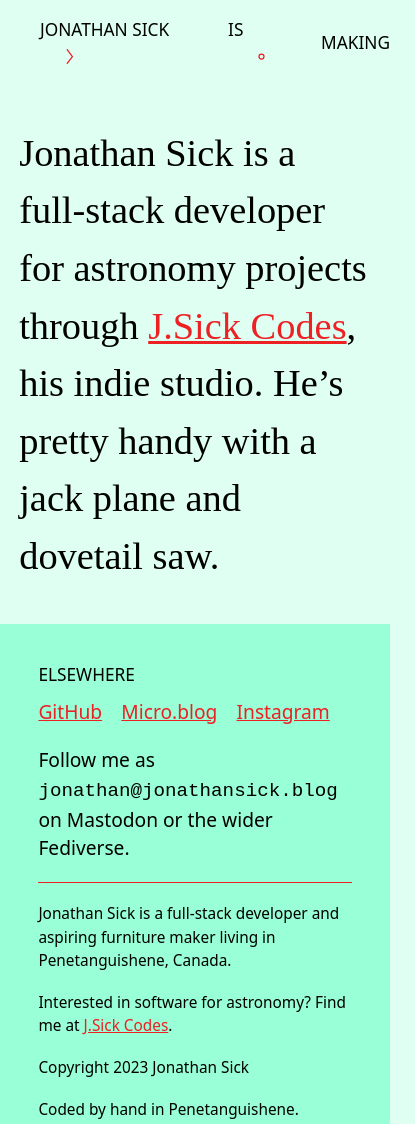
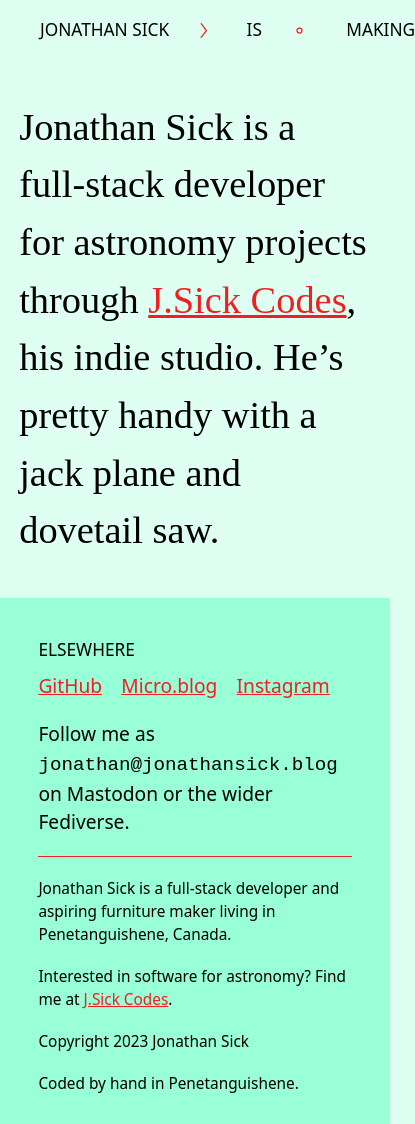
Before and after one commit to jonathansick/jonathansick.ca, an Astro site: page / in a window 390 px wide. Shown: the top 1124 px of the page, 415 px wide, since content can reach past the window. Built offline with nearby package versions, Linux system fonts and the light colour scheme; Astro itself is replaced by a stand-in of ours; a web font is replaced by a local one.

Commit message:
Ensure header links display inline
This prevents the ::after pseudo-element from wrapping in mobile views. It still doesn't let the whole mobile navigation wrap though.

```diff
--- a/src/components/Header.astro
+++ b/src/components/Header.astro
@@ -26,7 +26,7 @@ import HeaderLink from "./HeaderLink.astro";
     flex-direction: row;
     justify-content: flex-start;
     align-items: center;
-    gap: 2rem;
+    gap: 1rem 2rem;
     list-style: none;
   }
 </style>
--- a/src/components/HeaderLink.astro
+++ b/src/components/HeaderLink.astro
@@ -49,6 +49,11 @@ if (logo) {
     text-decoration: none;
   }
 
+  li {
+    display: inline-block;
+    white-space: nowrap;
+  }
+
   li:not(:last-child)::after {
     content: "";
     display: inline-block;
```
